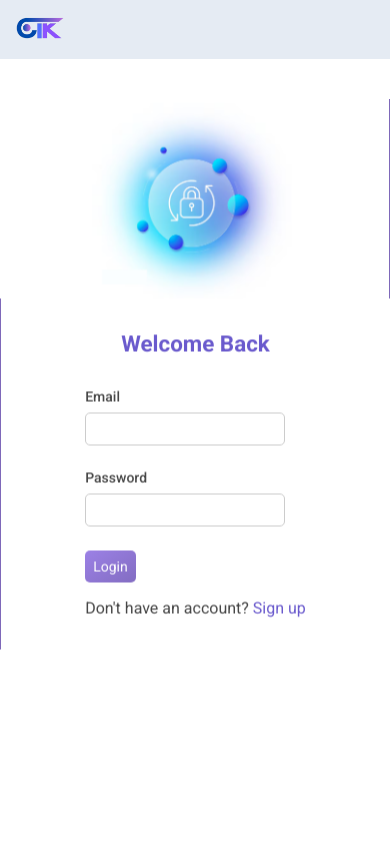
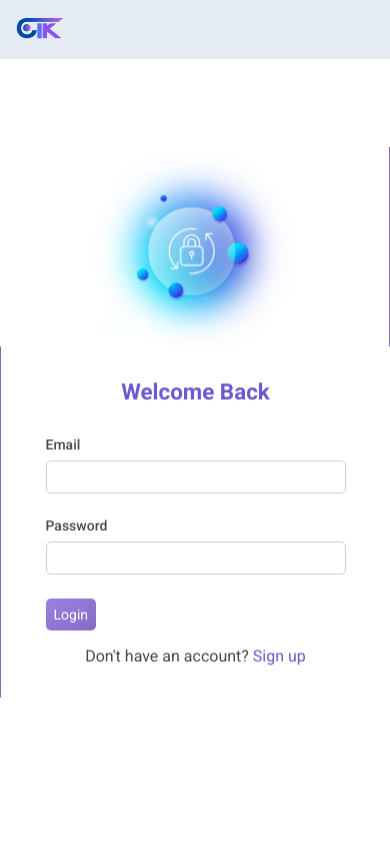
Before and after one commit to cobrianz/EDUTECT, a PHP site: page /login.html in a window 390 px wide. Run offline with PHP 8.4, Linux system fonts and the light colour scheme; some libraries are stand-ins or nearby versions.

Commit message:
first commit

```diff
--- a/login.html
+++ b/login.html
@@ -10,7 +10,6 @@
     <style>
         @media only screen and (max-width: 800px) {
           .form-container {
-           margin-top: -3rem;
            border-radius: 0;
            border: none;
            box-shadow: none;
--- a/signup.html
+++ b/signup.html
@@ -10,7 +10,6 @@
     <style>
          @media only screen and (max-width: 800px) {
            .form-container {
-            margin-top: 0;
             border-radius: 0;
             border: none;
             box-shadow: none;
--- a/style.css
+++ b/style.css
@@ -22,6 +22,7 @@ a{
 input{
     border: none;
     outline: none;
+    min-width: 300px;
 }
 
 li{
@@ -543,7 +544,6 @@ nav {
     border-radius: 5px;
     border: 1px solid #ccc;
     outline: none;
-    min-width: 200px;
 }
 
 .input-group input:focus {
@@ -685,7 +685,6 @@ label {
     background: #edf2f8;
     padding: .8rem;
     width: 100%;
-    min-width: 200px;
     border: 1px solid #dad7d7;
     border-radius: 8px;
 }
@@ -1186,3 +1185,9 @@ video {
     transition: transform 0.5s linear;
    }
 }
+
+@media only screen and (max-width: 350px) {
+    .form-container {
+        margin: 6rem 0;
+    }
+}
```
